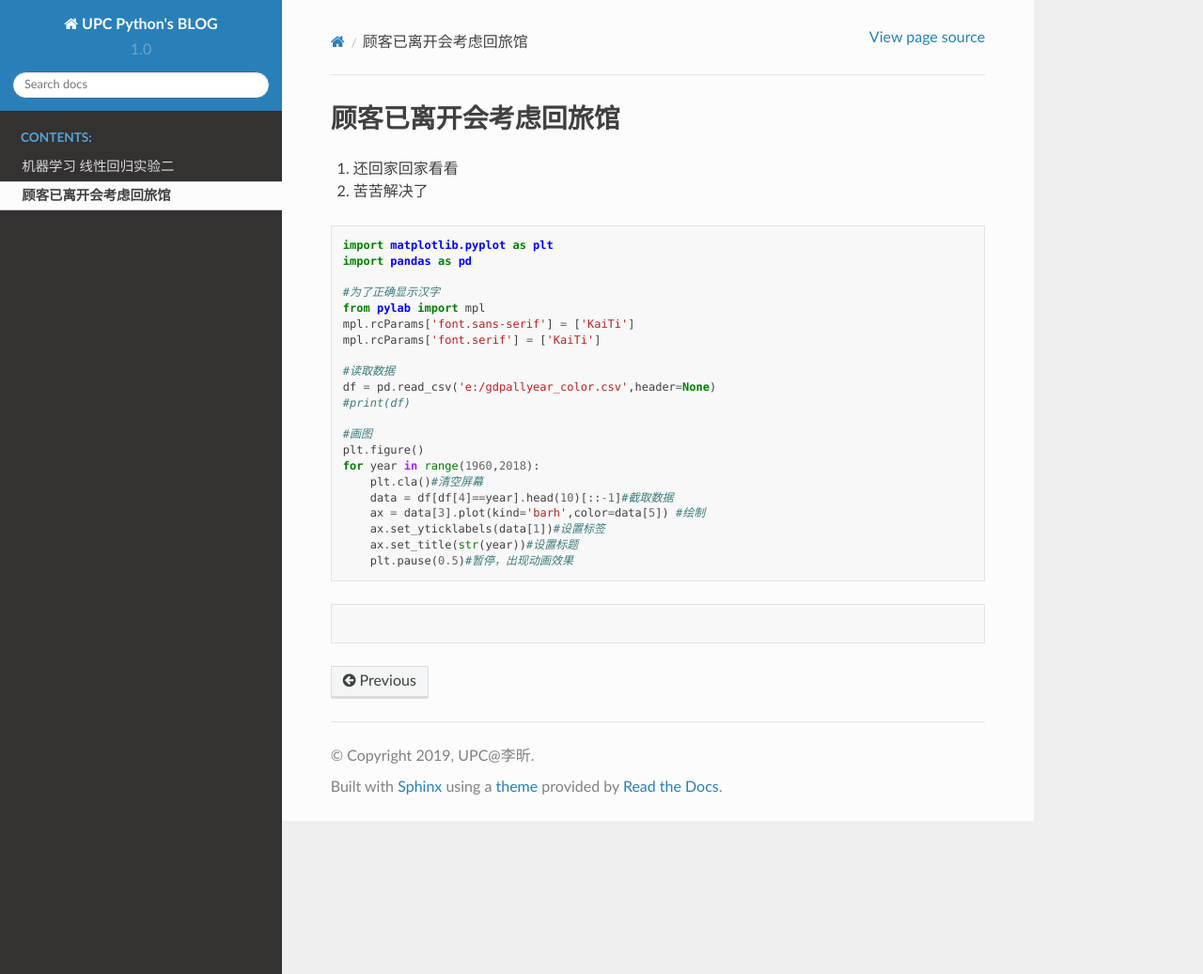
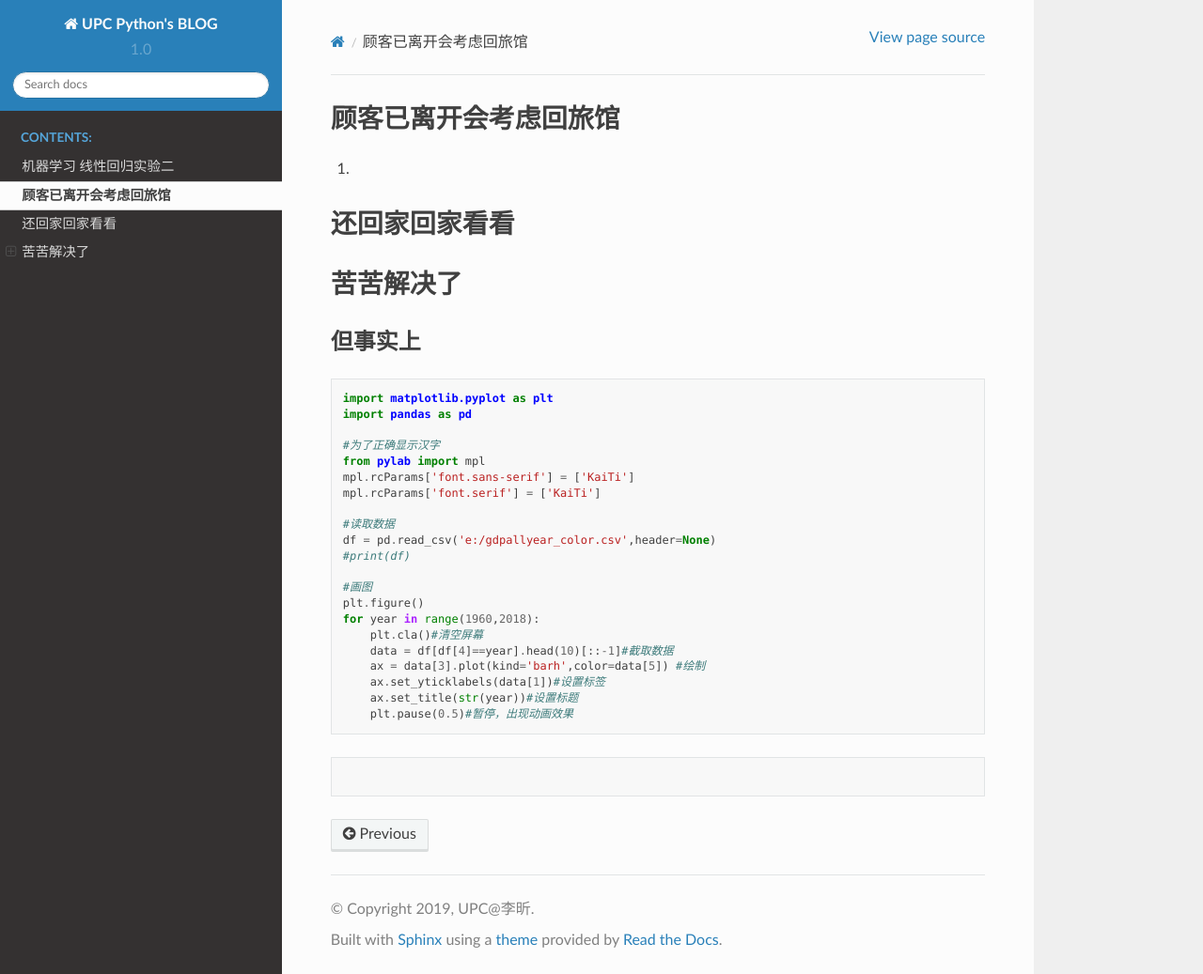
Before and after one commit to cinger007/Python-Blog, a Sphinx documentation site: the page built from source/gdp.md, in a window 1280 px wide and 1037 px high. Shown: the whole window at 94% size. Built offline with Sphinx 7.4.7 and the Read the Docs theme 2.0.0, drawn with Linux system fonts in a browser that asks for light colours.

Commit message:
Add files via upload

````diff
--- a/source/gdp.md
+++ b/source/gdp.md
@@ -1,7 +1,10 @@
 
 ## 顾客已离开会考虑回旅馆
-1. 还回家回家看看
-2. 苦苦解决了
+1. ## 还回家回家看看
+
+2. ## 苦苦解决了
+
+3. ### 但事实上
 
 
 ```python
````
